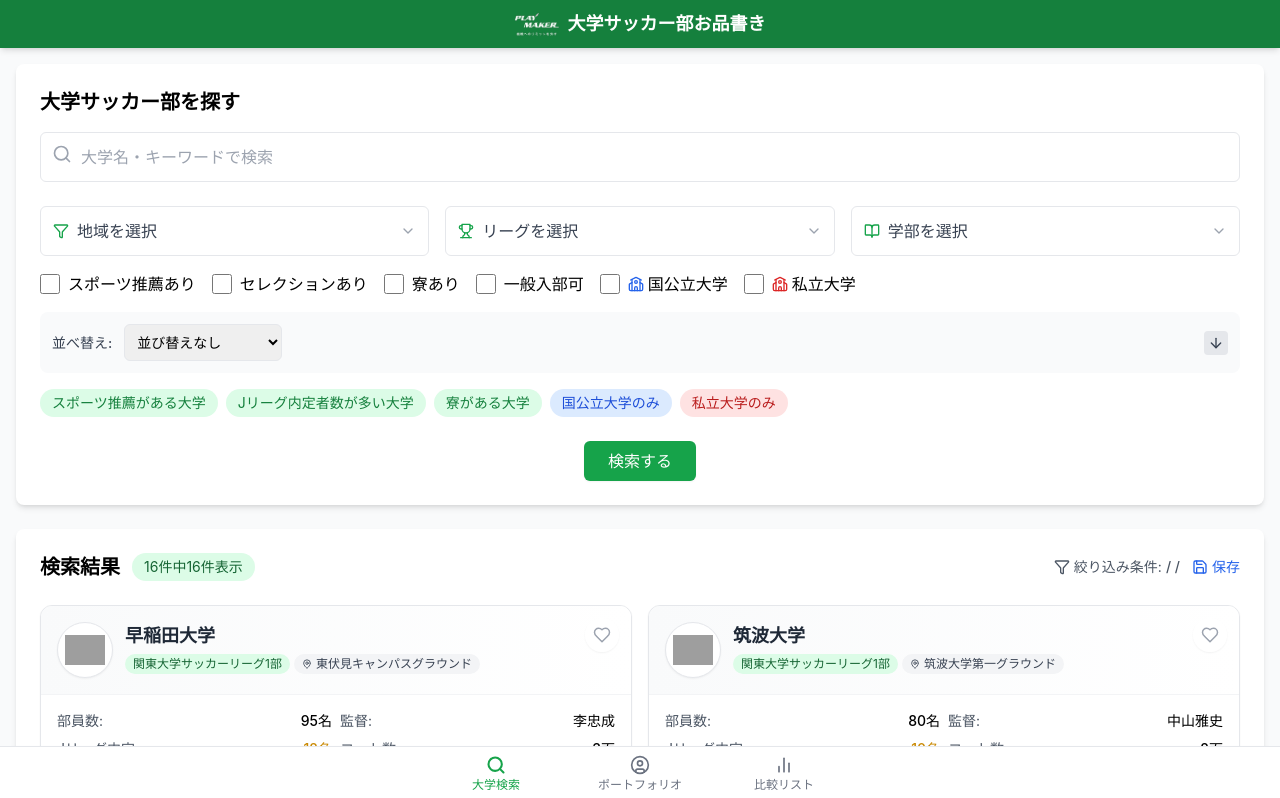
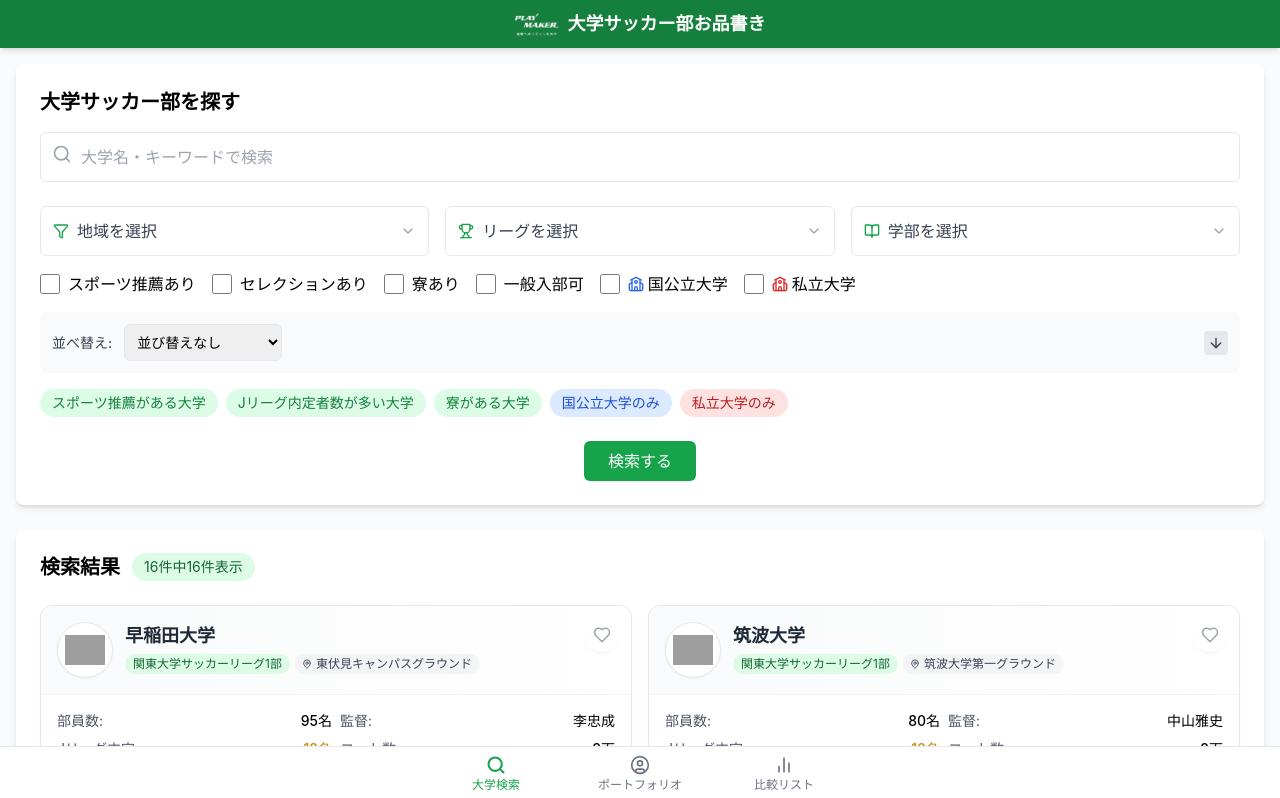
Before and after one commit to wataru-akiyama/university-soccer-app, a React (Create React App) app: page / in a window 1280 px wide. Shown: the top 798 px of the page. Built offline with nearby package versions, Linux system fonts and the light colour scheme; grey boxes are pictures that could not be loaded.

Commit message:
保存ボタン削除

```diff
--- a/src/components/UniversityList.jsx
+++ b/src/components/UniversityList.jsx
@@ -1,7 +1,7 @@
-// src/components/UniversityList.jsx (統合版)
+// src/components/UniversityList.jsx (絞り込み条件・保存ボタン削除版)
 import React, { useState, useMemo } from 'react';
 import SimpleUniversityCard from './SimpleUniversityCard';
-import { ChevronLeft, ChevronRight, Filter, Save } from 'lucide-react';
+import { ChevronLeft, ChevronRight } from 'lucide-react';
 
 const UniversityList = ({
   filteredUniversities,
@@ -16,29 +16,11 @@
   onRemoveFromCompare,
   favoriteUniversities,
   onAddToFavorites,
-  onRemoveFromFavorites,
-  selectedRegion,
-  sportsRecommend,
-  dormAvailable,
-  selectionAvailable,
-  selectedLeague,
-  selectedQualification
+  onRemoveFromFavorites
 }) => {
   // ページング状態管理
   const [currentPage, setCurrentPage] = useState(1);
   const universitiesPerPage = 10;
-
-  // 現在のフィルター条件を文字列配列として生成
-  const activeFilters = useMemo(() => {
-    const filters = [];
-    if (selectedRegion) filters.push(selectedRegion);
-    if (sportsRecommend) filters.push('スポーツ推薦あり');
-    if (dormAvailable) filters.push('寮あり');
-    if (selectionAvailable) filters.push('セレクションあり');
-    if (selectedLeague) filters.push(selectedLeague);
-    if (selectedQualification) filters.push(selectedQualification);
-    return filters;
-  }, [selectedRegion, sportsRecommend, dormAvailable, selectionAvailable, selectedLeague, selectedQualification]);
 
   // ページネーション用の計算
   const indexOfLastUniversity = currentPage * universitiesPerPage;
@@ -65,33 +47,15 @@
 
   return (
     <div className="bg-white p-6 rounded-lg shadow-md">
-      {/* ===== 統合された FilterOptions 部分 ===== */}
+      {/* ヘッダー部分 - シンプル版 */}
       <div className="mb-6">
-        <div className="flex justify-between items-center mb-4">
-          <div className="flex items-center">
-            <h2 className="text-xl font-semibold">検索結果</h2>
-            <span className="bg-green-100 text-green-800 text-sm px-3 py-1 rounded-full ml-3">
-              {allUniversities ? `${allUniversities.length}件中${filteredUniversities.length}件表示` : `${filteredUniversities.length}件`}
-            </span>
-          </div>
-
-          <div className="flex items-center gap-3">
-            {activeFilters.length > 0 && (
-              <div className="flex items-center text-sm text-gray-600">
-                <Filter size={16} className="mr-1" />
-                <span>絞り込み条件: </span>
-                <span className="font-medium ml-1">{activeFilters.join(' / ')}</span>
-              </div>
-            )}
-
-            <button className="text-blue-600 flex items-center text-sm">
-              <Save size={16} className="mr-1" />
-              <span>保存</span>
-            </button>
-          </div>
+        <div className="flex items-center mb-4">
+          <h2 className="text-xl font-semibold">検索結果</h2>
+          <span className="bg-green-100 text-green-800 text-sm px-3 py-1 rounded-full ml-3">
+            {allUniversities ? `${allUniversities.length}件中${filteredUniversities.length}件表示` : `${filteredUniversities.length}件`}
+          </span>
         </div>
       </div>
-      {/* ===== FilterOptions 統合終了 ===== */}
 
       {/* 大学リスト - レスポンシブ2列表示 */}
       <div className="grid grid-cols-1 sm:grid-cols-2 gap-4 mb-6">
--- a/src/components/ViewManager.jsx
+++ b/src/components/ViewManager.jsx
@@ -1,4 +1,4 @@
-// src/components/ViewManager.jsx（統合版）
+// src/components/ViewManager.jsx（統合版・更新）
 import React from 'react';
 import EnhancedPlayerPortfolio from './EnhancedPlayerPortfolio';
 import EnhancedUniversityDetails from './EnhancedUniversityDetails';
@@ -61,12 +61,6 @@
           favoriteUniversities={data.favoriteUniversities}
           onAddToFavorites={handlers.addToFavorites}
           onRemoveFromFavorites={handlers.removeFromFavorites}
-          selectedRegion={data.searchState.selectedRegions}
-          sportsRecommend={data.searchState.sportsRecommend}
-          dormAvailable={data.searchState.dormAvailable}
-          selectionAvailable={data.searchState.selectionAvailable}
-          selectedLeague={data.searchState.selectedLeagues}
-          selectedQualification={data.searchState.selectedQualifications}
         />
       </>
     );
```
